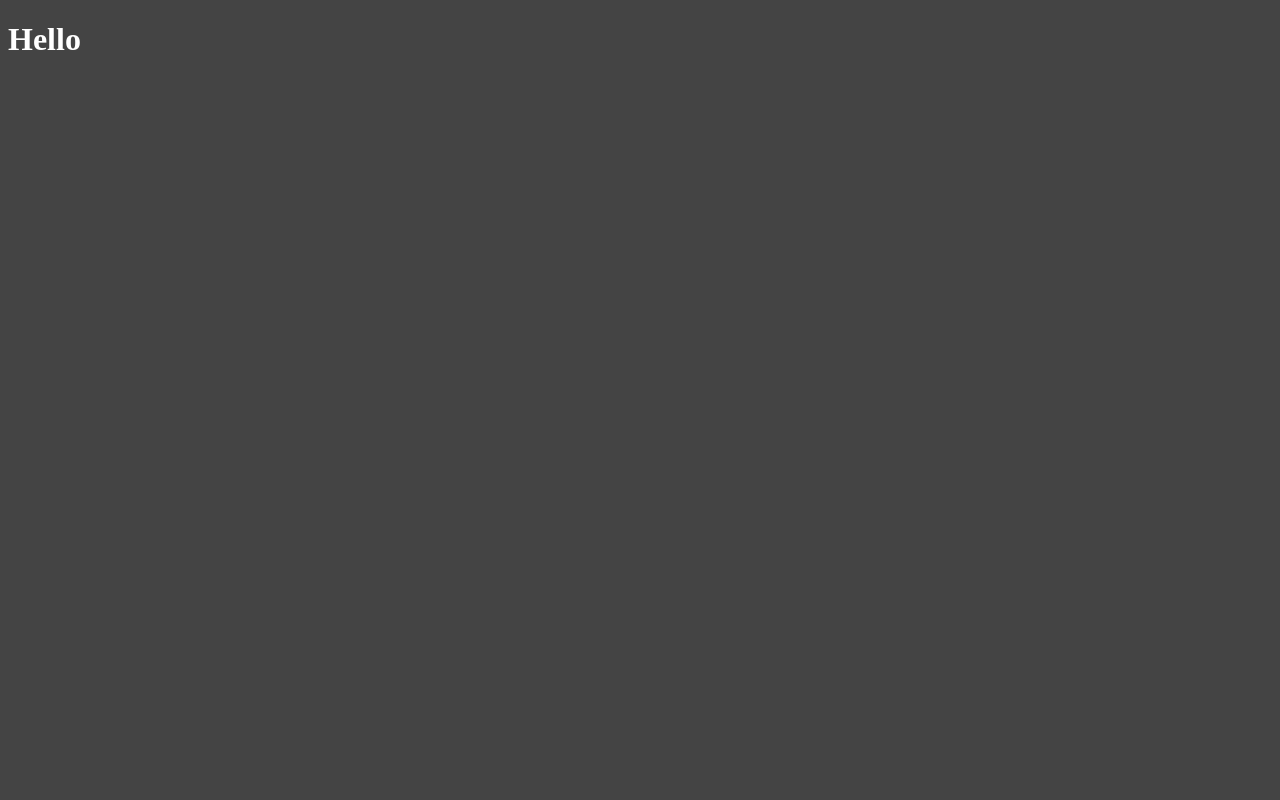
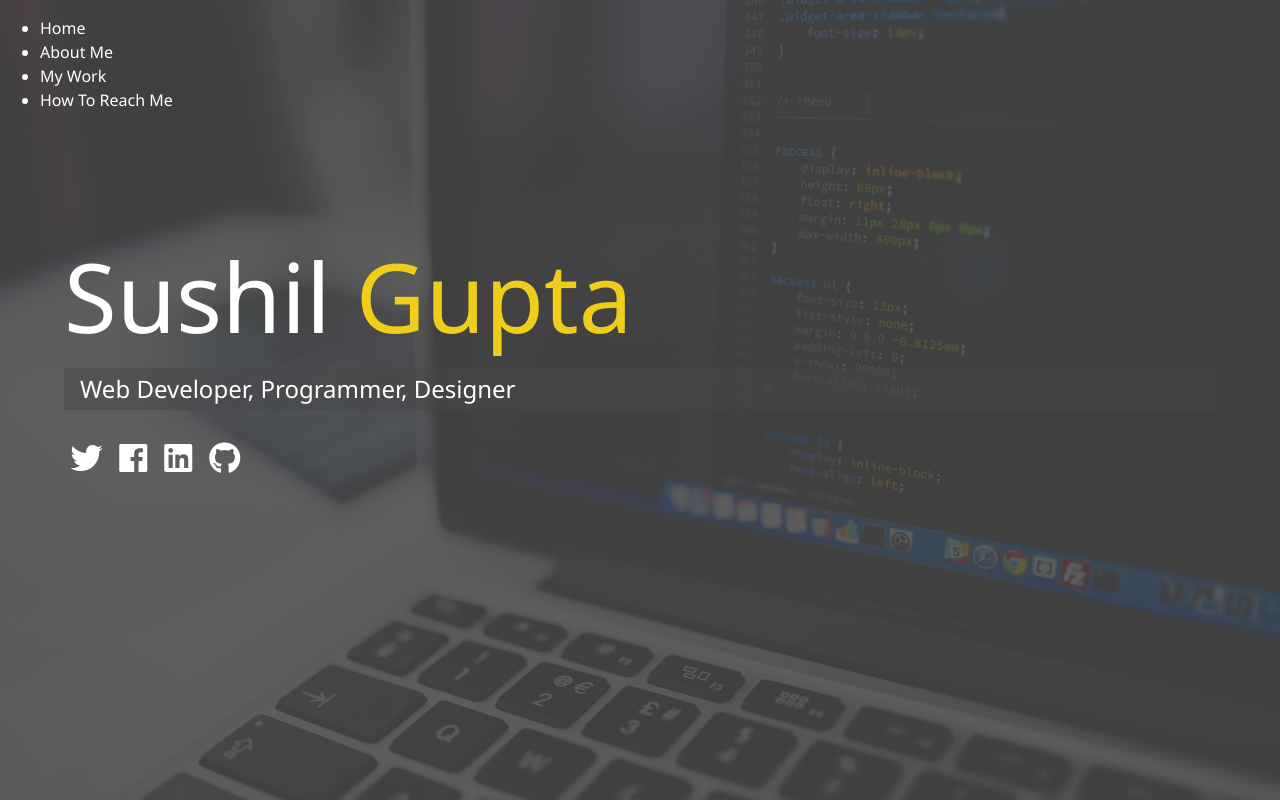
Before and after one commit to susgupta/modern_portfolio, a plain HTML site: page index.html in a window 1280 px wide. Drawn offline with Linux system fonts and the light colour scheme.

Commit message:
Index markup & main sass

```diff
--- a/css/main.css
+++ b/css/main.css
@@ -1,3 +1,66 @@
+* {
+  box-sizing: border-box; }
+
 body {
   background: #444;
-  color: #fff; }
+  color: #fff;
+  height: 100%;
+  margin: 0;
+  font-family: "Segoe UI", Tahoma, Geneva, Verdana, sans-serif;
+  line-height: 1.5; }
+  body#bg-img {
+    background: url(../img/background.jpg);
+    background-attachment: fixed;
+    background-size: cover; }
+    body#bg-img:after {
+      content: "";
+      position: absolute;
+      top: 0;
+      right: 0;
+      width: 100%;
+      height: 100%;
+      z-index: -1;
+      background: rgba(68, 68, 68, 0.85); }
+
+h1,
+h2,
+h3 {
+  margin: 0;
+  font-weight: 400; }
+  h1.lg-heading,
+  h2.lg-heading,
+  h3.lg-heading {
+    font-size: 6rem; }
+  h1.sm-heading,
+  h2.sm-heading,
+  h3.sm-heading {
+    margin-bottom: 2rem;
+    padding: 0.2rem 1rem;
+    background: rgba(73, 73, 73, 0.5); }
+
+a {
+  color: #fff;
+  text-decoration: none; }
+
+header {
+  position: fixed;
+  z-index: 2;
+  width: 100%; }
+
+.text-secondary {
+  color: #eece1a; }
+
+main {
+  padding: 4rem;
+  height: 100%; }
+  main .icons {
+    margin-top: 1rem; }
+    main .icons a {
+      padding: 0.4rem; }
+      main .icons a:hover {
+        color: #eece1a;
+        transition: all 0.5s ease-out; }
+  main#home {
+    overflow: hidden; }
+    main#home h1 {
+      margin-top: 20vh; }
--- a/index.html
+++ b/index.html
@@ -5,12 +5,67 @@
     <meta charset="UTF-8">
     <meta name="viewport" content="width=device-width, initial-scale=1.0">
     <meta http-equiv="X-UA-Compatible" content="ie=edge">
+    <link rel="stylesheet" href="https://use.fontawesome.com/releases/v5.2.0/css/all.css" integrity="sha384-hWVjflwFxL6sNzntih27bfxkr27PmbbK/iSvJ+a4+0owXq79v+lsFkW54bOGbiDQ"
+        crossorigin="anonymous">
     <link rel="stylesheet" href="css/main.css">
     <title>Welcome To Sushil G Portfolio</title>
 </head>
 
-<body>
-    <h1>Hello</h1>
+<body id="bg-img">
+    <header>
+        <div class="menu-btn">
+            <div class="btn-line"></div>
+            <div class="btn-line"></div>
+            <div class="btn-line"></div>
+        </div>
+
+        <nav class="menu">
+            <div class="menu-branding">
+                <div class="portrait"></div>
+            </div>
+            <ul class="menu-nav">
+                <li class="nav-item">
+                    <a href="/" class="nav-link">Home</a>
+                </li>
+                <li class="nav-item">
+                    <a href="/about.html" class="nav-link">About Me</a>
+                </li>
+                <li class="nav-item">
+                    <a href="/work.html" class="nav-link">My Work</a>
+                </li>
+                <li class="nav-item">
+                    <a href="/contact.html" class="nav-link">How To Reach Me</a>
+                </li>
+            </ul>
+        </nav>
+    </header>
+
+    <main id="home">
+        <h1 class="lg-heading">
+            Sushil
+            <span class="text-secondary">Gupta</span>
+        </h1>
+        <h2 class="sm-heading">
+            Web Developer, Programmer, Designer
+        </h2>
+        <div class="icons">
+            <a href="#!">
+                <i class="fab fa-twitter fa-2x"></i>
+            </a>
+            <a href="#!">
+                <i class="fab fa-facebook fa-2x"></i>
+            </a>
+            <a href="#!">
+                <i class="fab fa-linkedin fa-2x"></i>
+            </a>
+            <a href="#!">
+                <i class="fab fa-github fa-2x"></i>
+            </a>
+        </div>
+    </main>
+
+    <script src="js/main.js"></script>
+
 </body>
 
 </html>
```
Also changed, not shown: img/background.jpg (added), img/projects/project1.jpg (added), img/projects/project2.jpg (added), img/projects/project3.jpg (added), img/projects/project4.jpg (added), img/projects/project5.jpg (added), js/main.js (added).
